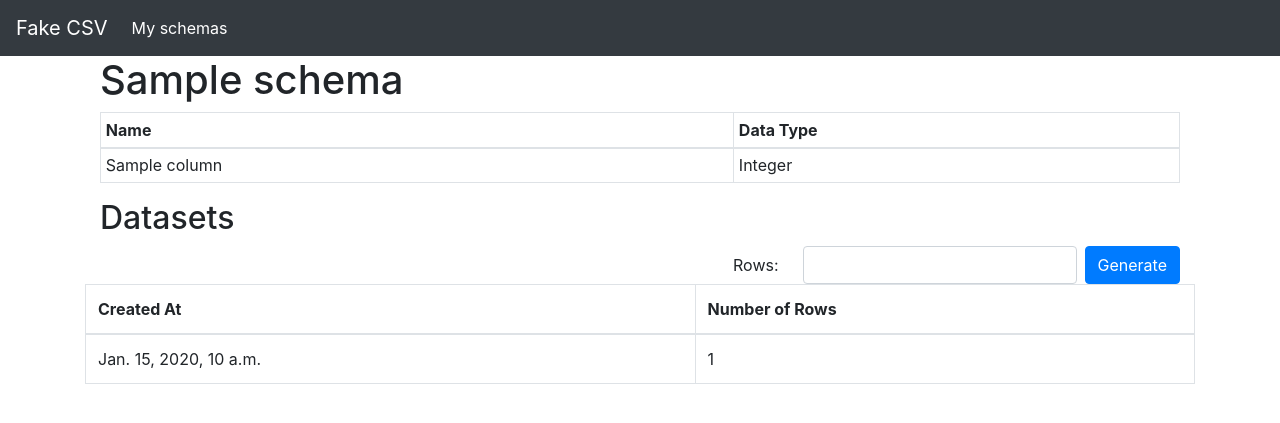
After one commit to vshvanska/csv-fake-data-generator, a Django app: page /schema/1/ in a window 1280 px wide. The commit adds this page. Shown: the top 423 px of the page. Run offline with Django 5.2, Linux system fonts and the light colour scheme; tables that the repository leaves empty hold one stand-in row (values such as "Sample post"); parts of the project's set-up code (start-up, migrations or seed data) failed here and were passed over.

Commit message:
Implemented dataset generation

```diff
--- a/schemas/data_writer.py
+++ b/schemas/data_writer.py
@@ -13,11 +13,8 @@ class DataWriter:
         self.quotechar = quotechar
 
     def write_data(self):
-        print("start write data")
         path = os.path.join(settings.MEDIA_ROOT, self.file)
-        print(path)
         with open(path, mode='w', newline='') as file:
-            print('open file')
             writer = csv.writer(file, delimiter=self.delimiter, quotechar=self.quotechar)
             writer.writerow(self.headers)
             writer.writerows(self.rows)
--- a/schemas/models.py
+++ b/schemas/models.py
@@ -30,6 +30,7 @@ class Schema(models.Model):
     )
     column_separator = models.CharField(max_length=1,  choices=SEPARATOR_CHOICES)
     string_character = models.CharField(max_length=1, choices=STRING_CHARACTER_CHOICES)
+    created_at = models.DateTimeField(auto_now_add=True)
 
     def __str__(self) -> str:
         return self.title
--- a/schemas/schema_handler.py
+++ b/schemas/schema_handler.py
@@ -18,10 +18,9 @@ class SchemaHandler:
         columns = self.get_columns()
         return [column.name for column in columns]
 
-    def create_data(self):
+    def create_data(self, rows):
         rows_to_write = []
         columns = self.get_columns()
-        rows = self.schema.number_of_rows
         for row in range(rows):
             row = []
             for column in columns:
--- a/schemas/urls.py
+++ b/schemas/urls.py
@@ -1,9 +1,10 @@
 from django.urls import path
-from .views import create_schema, SchemaList, SchemaDelete
+from .views import create_schema, SchemaList, SchemaDelete, SchemaDetail
 
 urlpatterns = [
     path('schema/create/',  create_schema, name='create_schema'),
     path("", SchemaList.as_view(), name="schema-list"),
+    path("schema/<int:pk>/", SchemaDetail.as_view(), name="schema-detail"),
     path("schema/delete/<int:pk>/", SchemaDelete.as_view(), name="schema-delete")
 
 ]
--- a/schemas/views.py
+++ b/schemas/views.py
@@ -1,7 +1,9 @@
 from django.contrib.auth import get_user_model
+from django.contrib.auth.mixins import LoginRequiredMixin
+from django.http import HttpResponseRedirect
 from django.shortcuts import render, redirect
-from django.urls import reverse_lazy
-from django.views import generic
+from django.urls import reverse_lazy, reverse
+from django.views import generic, View
 
 from .forms import SchemaForm, ColumnFormset
 from .models import Schema, Column
@@ -23,18 +25,39 @@ def create_schema(request):
                 column = form.save(commit=False)
                 column.schema = schema
                 column.save()
-            create_fake_data.delay(schema.id)
             return redirect('schemas:schema-list')
     return render(request, "schemas/schema_create.html", {'form': schema_form,
                                                           'formset': formset})
 
 
-class SchemaList(generic.ListView):
+class SchemaList(LoginRequiredMixin, generic.ListView):
     model = Schema
     paginate_by = 5
     queryset = Schema.objects.select_related("user")
 
 
-class SchemaDelete(generic.DeleteView):
+class SchemaDetail(generic.DetailView):
+    model = Schema
+
+    def get_queryset(self):
+        queryset = super().get_queryset()
+        return queryset.prefetch_related('datasets', 'columns')
+
+    def post(self, request, *args, **kwargs):
+        schema_id = kwargs['pk']
+        schema = self.get_object()
+
+        number_of_rows = request.POST.get('number_of_rows')
+
+        if number_of_rows:
+
+            dataset = schema.datasets.create(schema=schema_id, number_of_rows=number_of_rows)
+            dataset.save()
+            create_fake_data.delay(dataset.id, schema_id)
+
+        return HttpResponseRedirect(reverse('schemas:schema-detail', kwargs={'pk': schema_id}))
+
+
+class SchemaDelete(LoginRequiredMixin, generic.DeleteView):
     model = Schema
     success_url = reverse_lazy("schemas:schema-list")
--- /dev/null
+++ b/templates/schemas/schema_detail.html
@@ -0,0 +1,56 @@
+{% extends 'base.html' %}
+
+{% block title %}Schema{% endblock %}
+
+{% block content %}
+  <div class="container">
+    <h1>{{ schema.title }}</h1>
+    <div class="table-responsive table-responsive-sm">
+      <table class="table table-bordered table-sm">
+        <thead>
+            <tr>
+                <th>Name</th>
+                <th>Data Type</th>
+            </tr>
+        </thead>
+        <tbody>
+            {% for column in schema.columns.all %}
+            <tr>
+                <td>{{ column.name }}</td>
+                <td>{{ column.data_type }}</td>
+            </tr>
+            {% endfor %}
+        </tbody>
+    </table>
+    </div></div>
+<div class="container">
+    <h2>Datasets</h2>
+    <div class="row justify-content-end">
+        <div class="col-md-6">
+            <form action="#" method="post" class="form-inline justify-content-end">
+                {% csrf_token %}
+                <label for="number_of_rows" class="mr-4">Rows:</label>
+                <input type="number" id="number_of_rows" name="number_of_rows" min="1" required class="form-control mr-2">
+                <button type="submit" class="btn btn-primary">Generate</button>
+            </form>
+        </div>
+    </div>
+</div>
+    <table class="table table-bordered">
+    <thead>
+        <tr>
+            <th>Created At</th>
+            <th>Number of Rows</th>
+        </tr>
+    </thead>
+    <tbody>
+        {% for dataset in schema.datasets.all %}
+        <tr>
+            <td>{{ dataset.created_at }}</td>
+            <td>{{ dataset.number_of_rows }}</td>
+        </tr>
+        {% endfor %}
+    </tbody>
+</table>
+
+{% endblock %}
```
Also changed, not shown: schemas/task.py (+8 -7 lines), templates/schemas/schema_list.html (+9 -8 lines).
